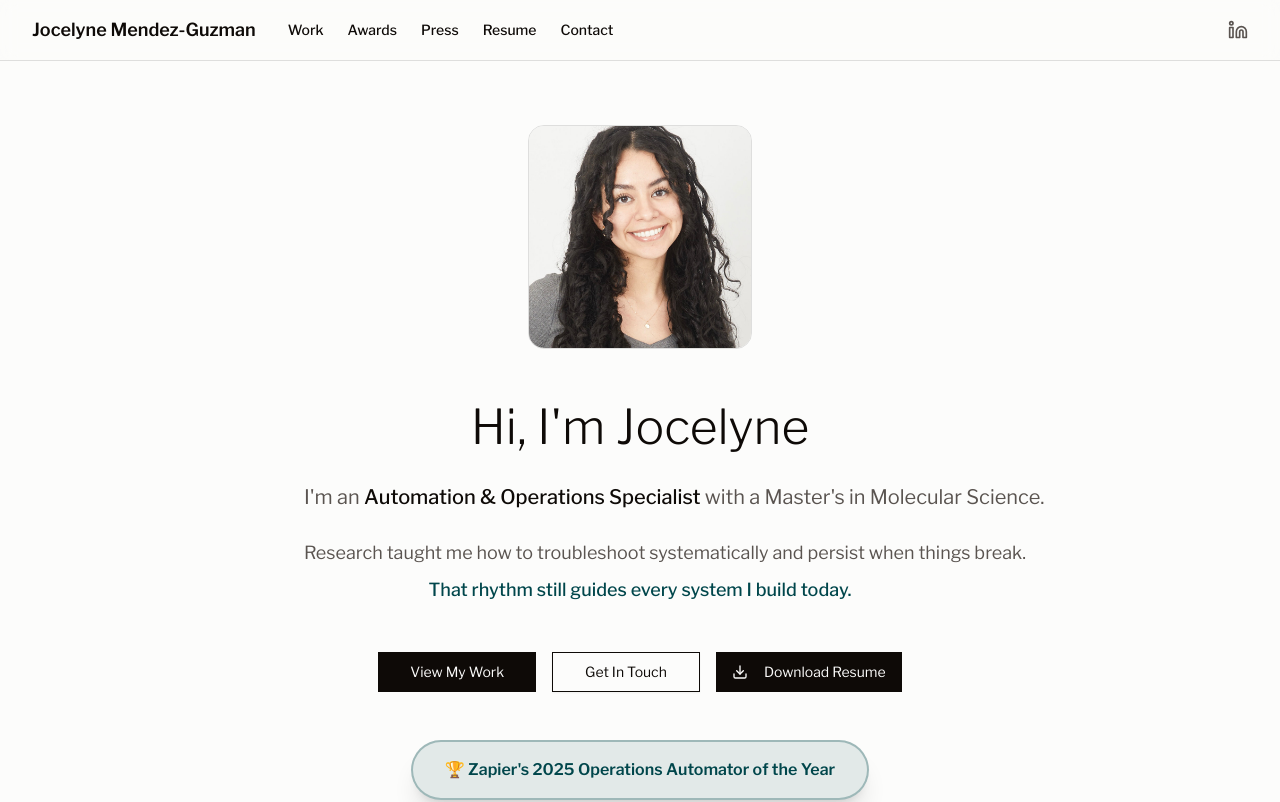
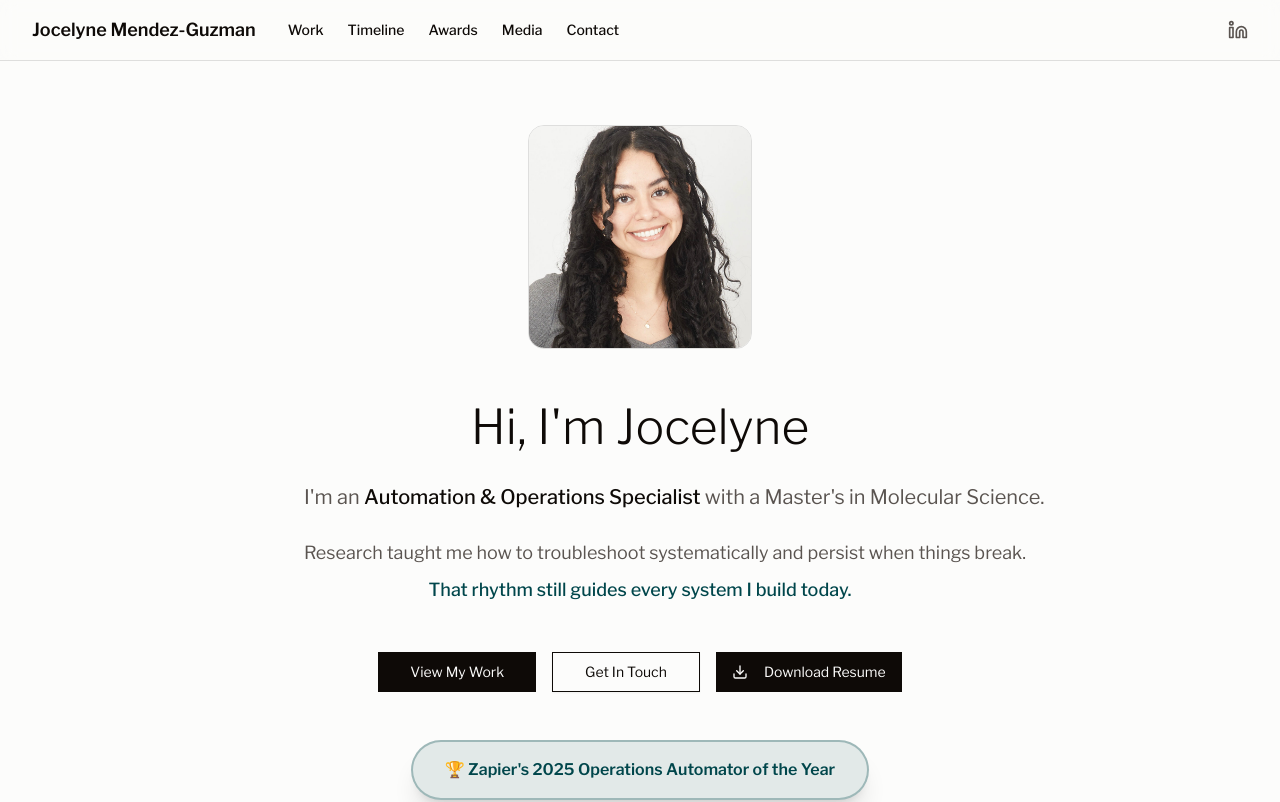
Before and after one commit to joce-biorender/portfolio, a Next.js app: page / in a window 1280 px wide. Shown: the top 802 px of the page. Built offline with nearby package versions, Linux system fonts and the light colour scheme.

Commit message:
Fix navigation bar order to match webpage section sequence

```diff
--- a/app/page.tsx
+++ b/app/page.tsx
@@ -66,6 +66,9 @@ export default function Home() {
               <a href="#automation" className="text-sm font-medium text-foreground hover:text-accent transition-colors">
                 Work
               </a>
+              <a href="#resume" className="text-sm font-medium text-foreground hover:text-accent transition-colors">
+                Timeline
+              </a>
               <a href="#awards" className="text-sm font-medium text-foreground hover:text-accent transition-colors">
                 Awards
               </a>
@@ -73,10 +76,7 @@ export default function Home() {
                 href="#press-media"
                 className="text-sm font-medium text-foreground hover:text-accent transition-colors"
               >
-                Press
-              </a>
-              <a href="#resume" className="text-sm font-medium text-foreground hover:text-accent transition-colors">
-                Resume
+                Media
               </a>
               <a href="#contact" className="text-sm font-medium text-foreground hover:text-accent transition-colors">
                 Contact
--- a/components/navigation.tsx
+++ b/components/navigation.tsx
@@ -12,16 +12,16 @@ export function Navigation() {
       <div className="max-w-4xl mx-auto px-4 sm:px-8 py-4">
         <div className="flex items-center justify-center gap-6 text-sm">
           <Link
+            href="/#automation"
+            className="text-muted-foreground hover:text-accent transition-colors"
+          >
+            Projects
+          </Link>
+          <Link
             href="/#resume"
             className="text-muted-foreground hover:text-accent transition-colors"
           >
             Timeline
-          </Link>
-          <Link
-            href="/#automation"
-            className="text-muted-foreground hover:text-accent transition-colors"
-          >
-            Projects
           </Link>
           <Link
             href="/#awards"
```
